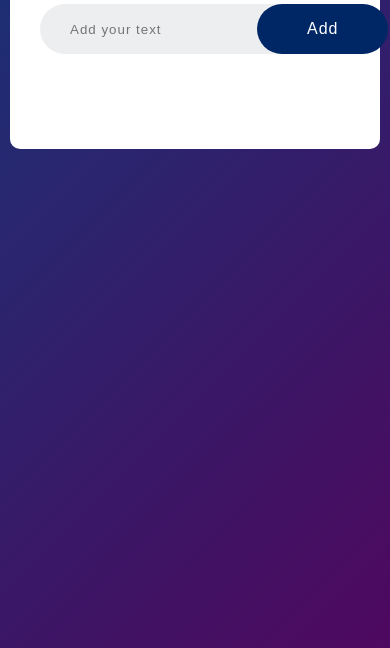
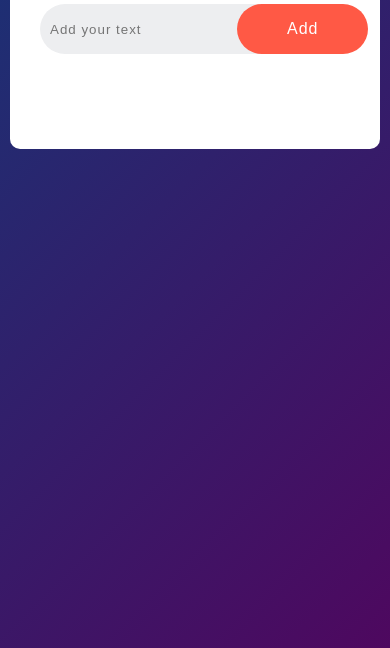
Before and after one commit to FarazAhmad-117/To-Do-List, a plain HTML site: page index.html in a window 390 px wide. Shown: the part 196-844 px from the top of the page. Drawn offline with Linux system fonts and the light colour scheme.

Commit message:
updating style

```diff
--- a/style.css
+++ b/style.css
@@ -53,12 +53,16 @@ html{
     padding: 10px;
     font-weight: 14px;
 }
+@media screen and (max-width:400px){
+    .row{
+        padding: 0;
+    }
+}
 .row button{
     border: none;
     outline: none;
     padding: 16px 50px;
-    /* background: #ff5945; */
-    background-color: #002765;
+    background: #ff5945;
     color: #fff;
     font-size: 16px;
     cursor: pointer;
```
